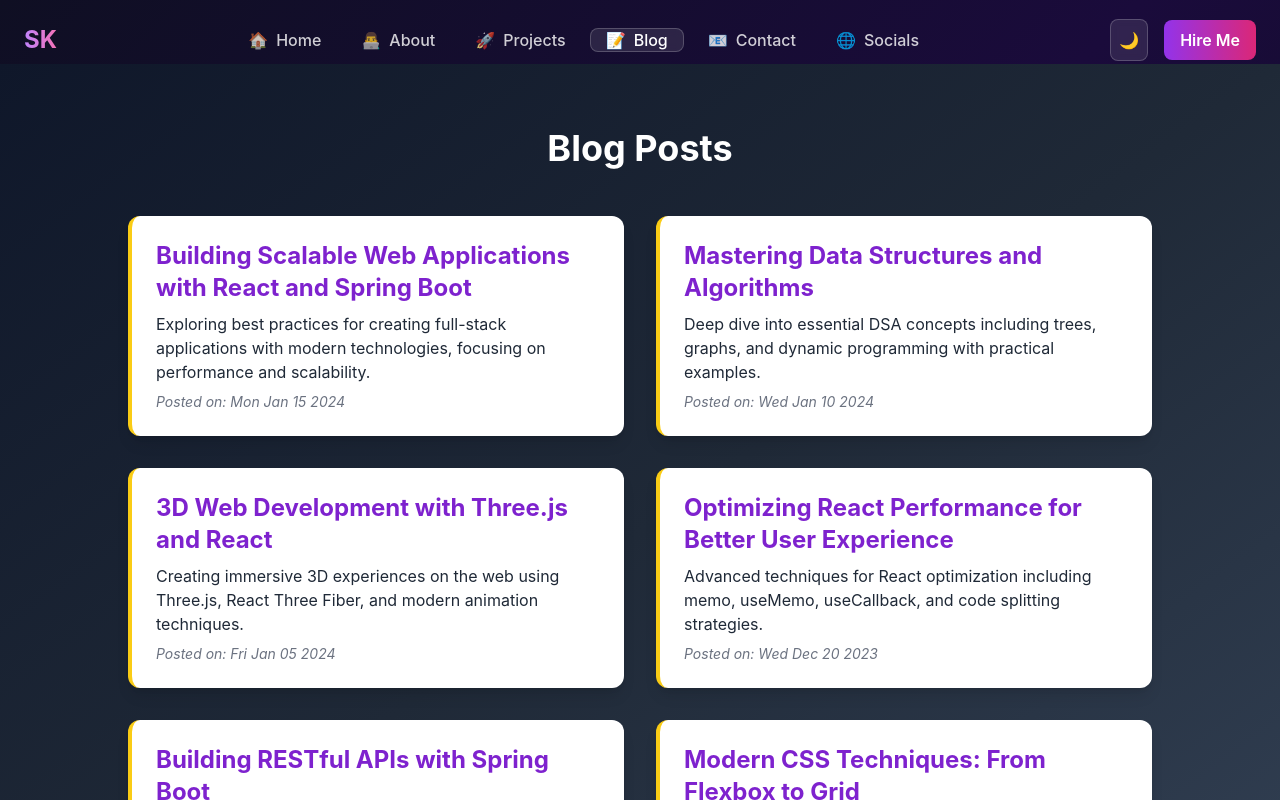
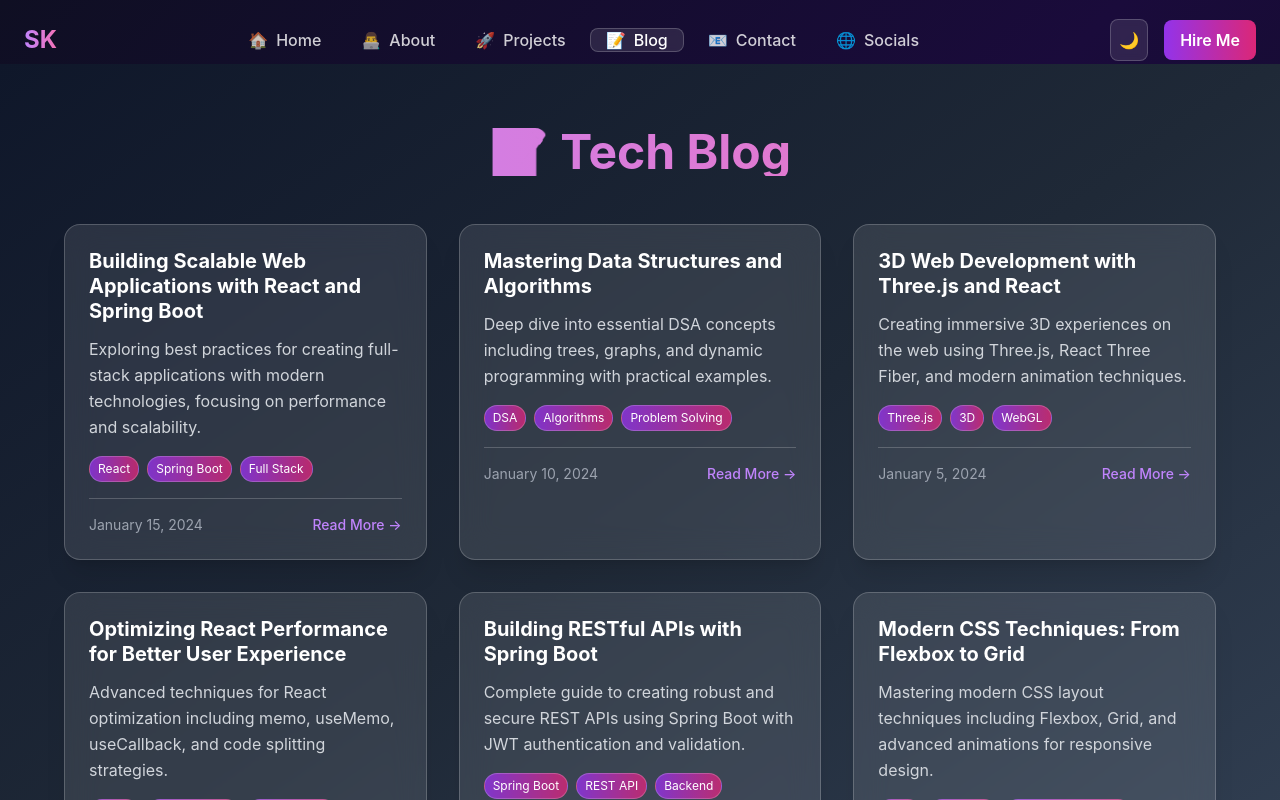
Before and after one commit to surajkum7462/portfolio-frontend, a React (Create React App) app: page /blog in a window 1280 px wide. Shown: the top 800 px of the page. Built offline with nearby package versions, Linux system fonts and the light colour scheme.

Commit message:
Update Blog component JSX with loading state and enhanced design
cgen-e96e750d132e467999e8083dc5ca3a6d

```diff
--- a/src/pages/Blog.jsx
+++ b/src/pages/Blog.jsx
@@ -71,47 +71,91 @@ const Blog = () => {
   return (
     <div className="min-h-screen bg-gradient-to-br from-slate-900 via-gray-800 to-slate-700 text-white py-16 px-6">
       <motion.h2
-        className="text-4xl font-bold text-center mb-12"
+        className="text-5xl font-bold text-center mb-12 bg-gradient-to-r from-purple-400 to-pink-400 text-transparent bg-clip-text"
         initial={{ opacity: 0, y: -40 }}
         animate={{ opacity: 1, y: 0 }}
         transition={{ duration: 0.6 }}
       >
-        Blog Posts
+        📝 Tech Blog
       </motion.h2>
 
+      {loading ? (
+        <div className="flex justify-center items-center py-20">
           <motion.div
-        className="max-w-5xl mx-auto grid grid-cols-1 md:grid-cols-2 gap-8"
+            className="text-2xl text-purple-400"
+            animate={{ rotate: 360 }}
+            transition={{ duration: 1, repeat: Infinity, ease: "linear" }}
+          >
+            ⚡
+          </motion.div>
+          <span className="ml-3 text-xl">Loading amazing content...</span>
+        </div>
+      ) : (
+        <motion.div
+          className="max-w-6xl mx-auto grid grid-cols-1 md:grid-cols-2 lg:grid-cols-3 gap-8"
           initial={{ opacity: 0 }}
           animate={{ opacity: 1 }}
           transition={{ duration: 0.5 }}
         >
           {blogs.length === 0 ? (
-          <p className="text-center col-span-2 text-gray-300">
-            No blog posts available.
+            <p className="text-center col-span-full text-gray-300 text-xl">
+              No blog posts available at the moment.
             </p>
           ) : (
             blogs.map((post, index) => (
-            <motion.div
+              <motion.article
                 key={post.id}
-              className="bg-white text-black p-6 rounded-xl shadow-lg border-l-4 border-yellow-400 hover:scale-105 transition-transform duration-300"
+                className="bg-white/10 backdrop-blur-lg text-white p-6 rounded-2xl shadow-xl border border-white/20 hover:border-purple-400/50 transition-all duration-300 hover:transform hover:scale-105"
                 initial={{ opacity: 0, y: 40 }}
                 animate={{ opacity: 1, y: 0 }}
-              transition={{ duration: 0.4, delay: index * 0.2 }}
+                transition={{ duration: 0.4, delay: index * 0.1 }}
+                whileHover={{ y: -5 }}
               >
-              <h3 className="text-2xl font-bold text-purple-700 mb-2">
+                <div className="mb-4">
+                  <h3 className="text-xl font-bold text-white mb-3 leading-tight">
                     {post.title}
                   </h3>
-              <p className="text-gray-800 mb-2">{post.summary}</p>
-              <p className="text-sm text-gray-500 italic">
-                Posted on:{" "}
+                  <p className="text-gray-300 mb-4 leading-relaxed">
+                    {post.summary}
+                  </p>
+                </div>
+
+                {post.tags && (
+                  <div className="flex flex-wrap gap-2 mb-4">
+                    {post.tags.map((tag, tagIndex) => (
+                      <span
+                        key={tagIndex}
+                        className="px-2 py-1 text-xs rounded-full bg-gradient-to-r from-purple-600/80 to-pink-600/80 border border-white/20"
+                      >
+                        {tag}
+                      </span>
+                    ))}
+                  </div>
+                )}
+
+                <div className="flex justify-between items-center pt-4 border-t border-white/20">
+                  <p className="text-sm text-gray-400">
                     {post.createdAt
-                  ? new Date(post.createdAt).toDateString()
-                  : "Unknown"}
+                      ? new Date(post.createdAt).toLocaleDateString('en-US', {
+                          year: 'numeric',
+                          month: 'long',
+                          day: 'numeric'
+                        })
+                      : "Unknown date"}
                   </p>
-            </motion.div>
+                  <motion.button
+                    className="text-purple-400 hover:text-purple-300 font-medium text-sm"
+                    whileHover={{ scale: 1.05 }}
+                    whileTap={{ scale: 0.95 }}
+                  >
+                    Read More →
+                  </motion.button>
+                </div>
+              </motion.article>
             ))
           )}
         </motion.div>
+      )}
     </div>
   );
 };
```
Lines whose indentation alone changed are shown as unchanged.
